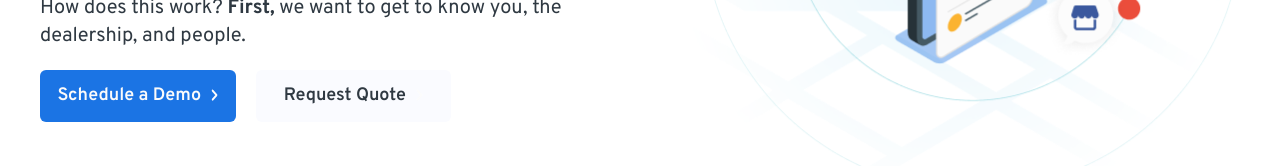
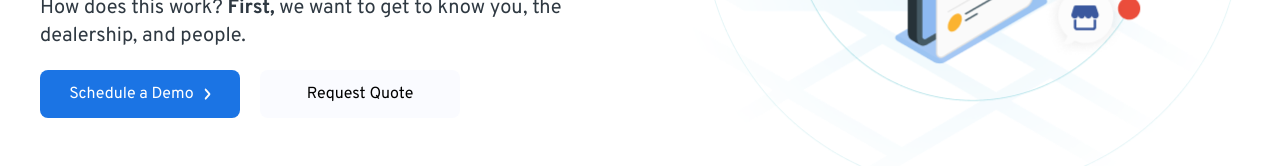
Before and after one commit to miniblaster/UniqueLeverageCom, a React (Vite) app: page / in a window 1280 px wide. Shown: the part 465-631 px from the top of the page. Built offline with nearby package versions, Linux system fonts and the light colour scheme.

Commit message:
feat: udpate action buttons

```diff
--- a/src/screens/UniqueleverageCom/UniqueleverageCom.jsx
+++ b/src/screens/UniqueleverageCom/UniqueleverageCom.jsx
@@ -43,15 +43,12 @@ export const UniqueleverageCom = () => {
           <div className="herotextsmall">
             How does this work? <span>First,</span> we want to get to know you, the dealership, and people.
           </div>
-          <div className="buttonset">
-            <a href="#" className="selected">
+          <div className="actions">
+            <button className="default">
               Schedule a Demo
-              <img src="/img/svg-8.svg" alt="" />
-            </a>
-            <a href="#">
-              Request Quote
-              <img src="/img/svg-8.svg" alt="" />
-            </a>
+              <img src="/img/svg-8.svg" alt="" style={{ marginLeft: "10px" }} />
+            </button>
+            <button className="secondary">Request Quote</button>
           </div>
         </div>
         <div className="heroimg">
@@ -166,15 +163,12 @@ export const UniqueleverageCom = () => {
               </div>
             </div>
           </div>
-          <div className="buttonset">
-            <a href="#" className="selected">
+          <div className="actions">
+            <button className="default">
               Schedule a Demo
-              <img src="/img/svg-8.svg" alt="" />
-            </a>
-            <a href="#">
-              Request Quote
-              <img src="/img/svg-8.svg" alt="" />
-            </a>
+              <img src="/img/svg-8.svg" alt="" style={{ marginLeft: "10px" }} />
+            </button>
+            <button className="secondary">Request Quote</button>
           </div>
         </div>
         <div className="sec2img">
@@ -247,15 +241,12 @@ export const UniqueleverageCom = () => {
               </div>
             </div>
           </div>
-          <div className="buttonset">
-            <a href="#" className="selected">
+          <div className="actions">
+            <button className="default">
               Schedule a Demo
-              <img src="/img/svg-8.svg" alt="" />
-            </a>
-            <a href="#">
-              Request Quote
-              <img src="/img/svg-8.svg" alt="" />
-            </a>
+              <img src="/img/svg-8.svg" alt="" style={{ marginLeft: "10px" }} />
+            </button>
+            <button className="secondary">Request Quote</button>
           </div>
         </div>
       </div>
@@ -462,8 +453,8 @@ export const UniqueleverageCom = () => {
             30 minutes
           </div>
           <div className="actions">
-            <button className="add">Add to Calendar</button>
-            <button className="reschedule">Re-schedule</button>
+            <button className="default">Add to Calendar</button>
+            <button className="secondary">Re-schedule</button>
           </div>
         </div>
         <DateCalendar sx={{ marginLeft: "auto" }} />
--- a/src/screens/UniqueleverageCom/newstyle.css
+++ b/src/screens/UniqueleverageCom/newstyle.css
@@ -824,7 +824,7 @@ nav ul li a.godemo img {
     padding-top: 24px;
     border-top: 1px solid #5B6C7633;
 }
-.sec9 .actions .add {
+button.default {
     width: 200px;
     padding: 12px;
     margin-right: 20px;
@@ -834,7 +834,7 @@ nav ul li a.godemo img {
     background-color: #1B74E4;
     cursor: pointer;
 }
-.sec9 .actions .reschedule {
+button.secondary {
     width: 200px;
     padding: 12px;
     border: none;
```
